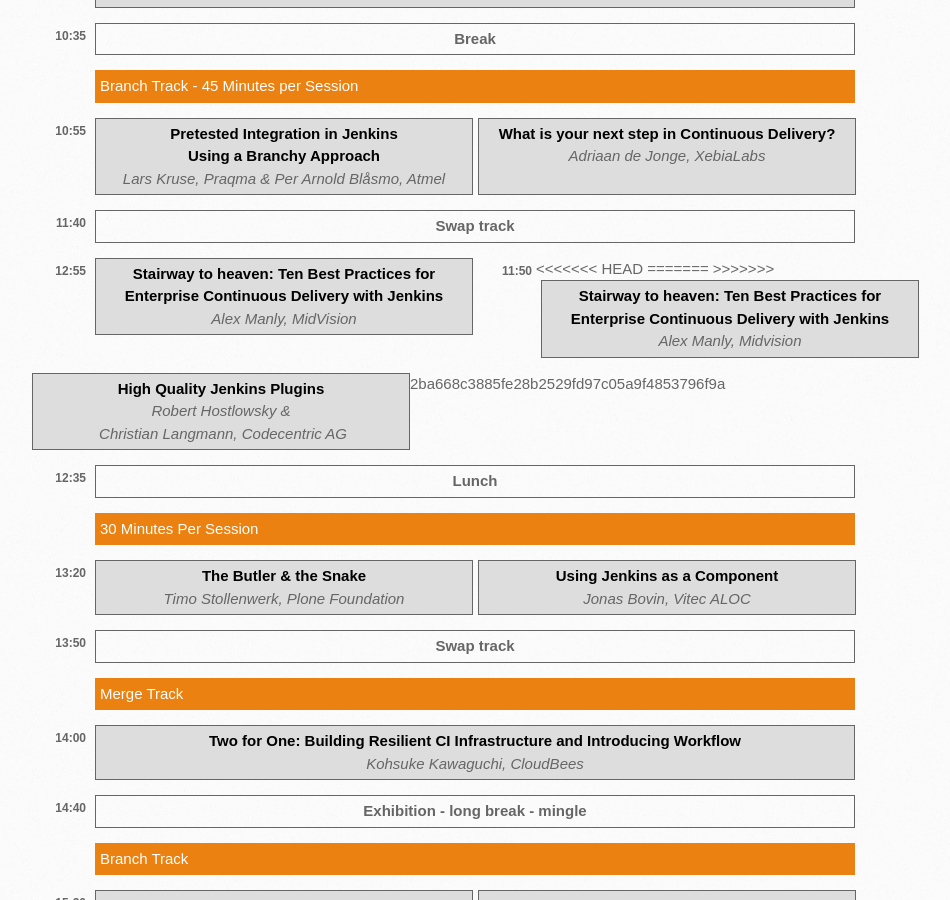
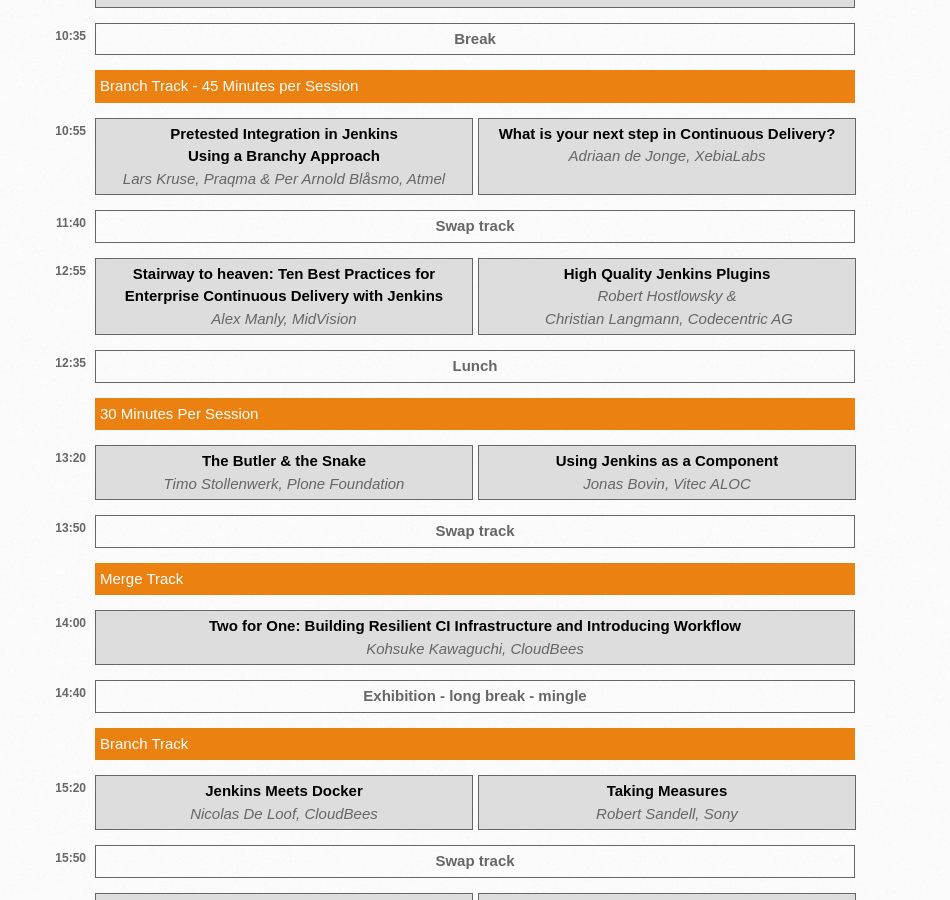
Before and after one commit to JCICPH/jcicph.github.io, a Jekyll site: the page built from agenda/index.md, in a window 1280 px wide and 900 px high, scrolled down 607 px. Shown: the whole window, without its empty margins (143-1093 px from the left). Built offline with Jekyll 4.4.1, drawn with Linux system fonts in a browser that asks for light colours; nearby versions of some CDN libraries.

Commit message:
Integrated origin/ready/adam

```diff
--- a/agenda/index.md
+++ b/agenda/index.md
@@ -71,14 +71,12 @@
   </div>
 
   <div class="agenda-row">
-<<<<<<< HEAD
     <div class="agenda-column agenda-column-time timestamp">12:55</div>
-    <div class="agenda-column agenda-col2 agenda-item"><a href="/program#stairway">Stairway to heaven: Ten Best Practices for Enterprise Continuous Delivery with Jenkins</a><br/><em>Alex Manly, MidVision</em></div>
-=======
-    <div class="agenda-column agenda-column-time timestamp">11:50</div>
-    <div class="agenda-column agenda-col2 agenda-item"><a href="/program#stairway">Stairway to heaven: Ten Best Practices for Enterprise Continuous Delivery with Jenkins</a><br/><em>Alex Manly, Midvision</em></div>
->>>>>>> 2ba668c3885fe28b2529fd97c05a9f4853796f9a
-    <div class="agenda-column agenda-col2 agenda-item"><a href="/program#plugins">High Quality Jenkins Plugins</a><br/><em>Robert Hostlowsky & <br/>&nbsp;Christian Langmann, Codecentric AG</em></div>
+    <div class="agenda-column agenda-col2 agenda-item multi-line">
+
+    <a href="/program#stairway">Stairway to heaven: Ten Best Practices for Enterprise Continuous Delivery with Jenkins</a><br/><em>Alex Manly, MidVision</em></div>
+    <div class="agenda-column agenda-col2 agenda-item multi-line">
+    <a href="/program#plugins">High Quality Jenkins Plugins</a><br/><em>Robert Hostlowsky & <br/>&nbsp;Christian Langmann, Codecentric AG</em></div>
   </div>
 
   <div class="agenda-row">
```
